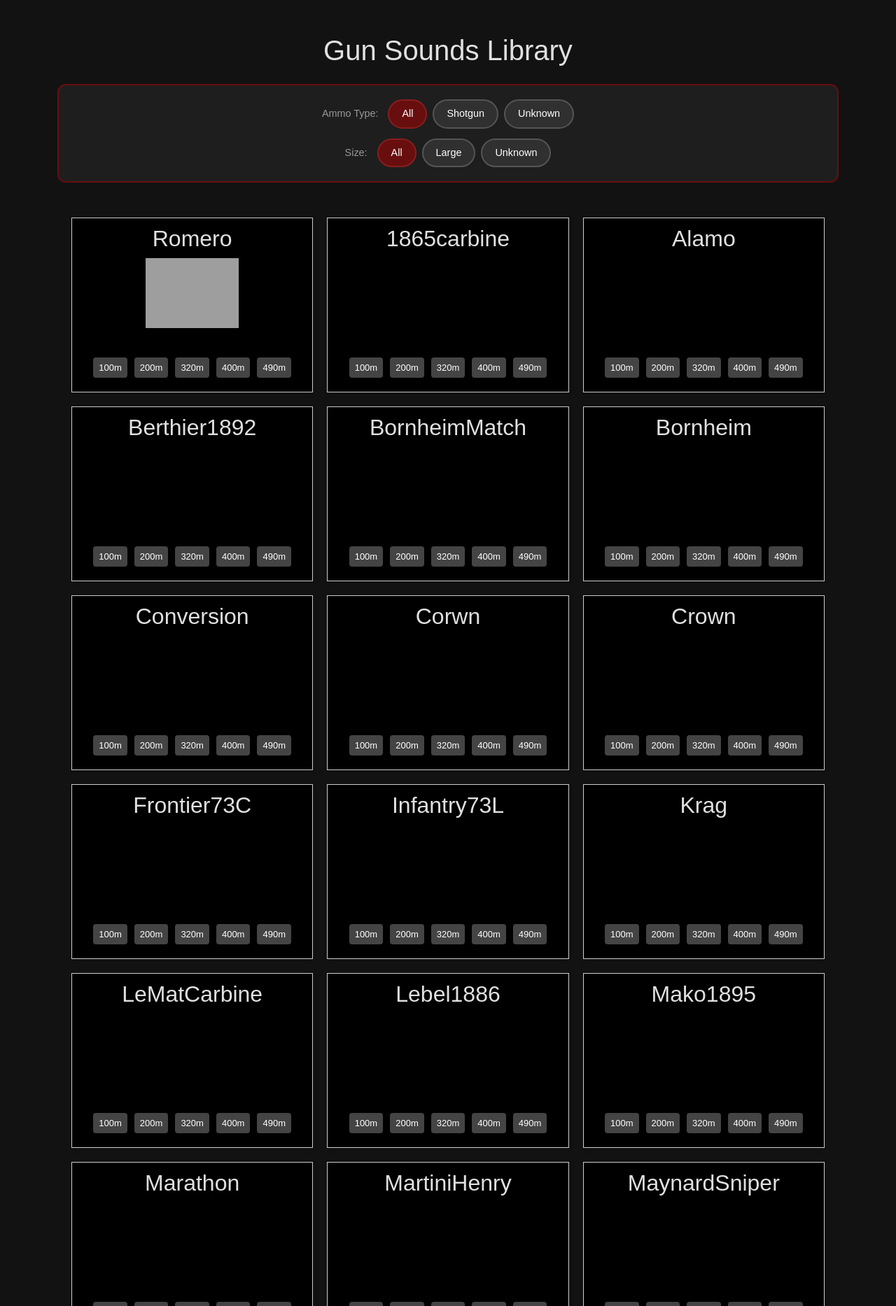
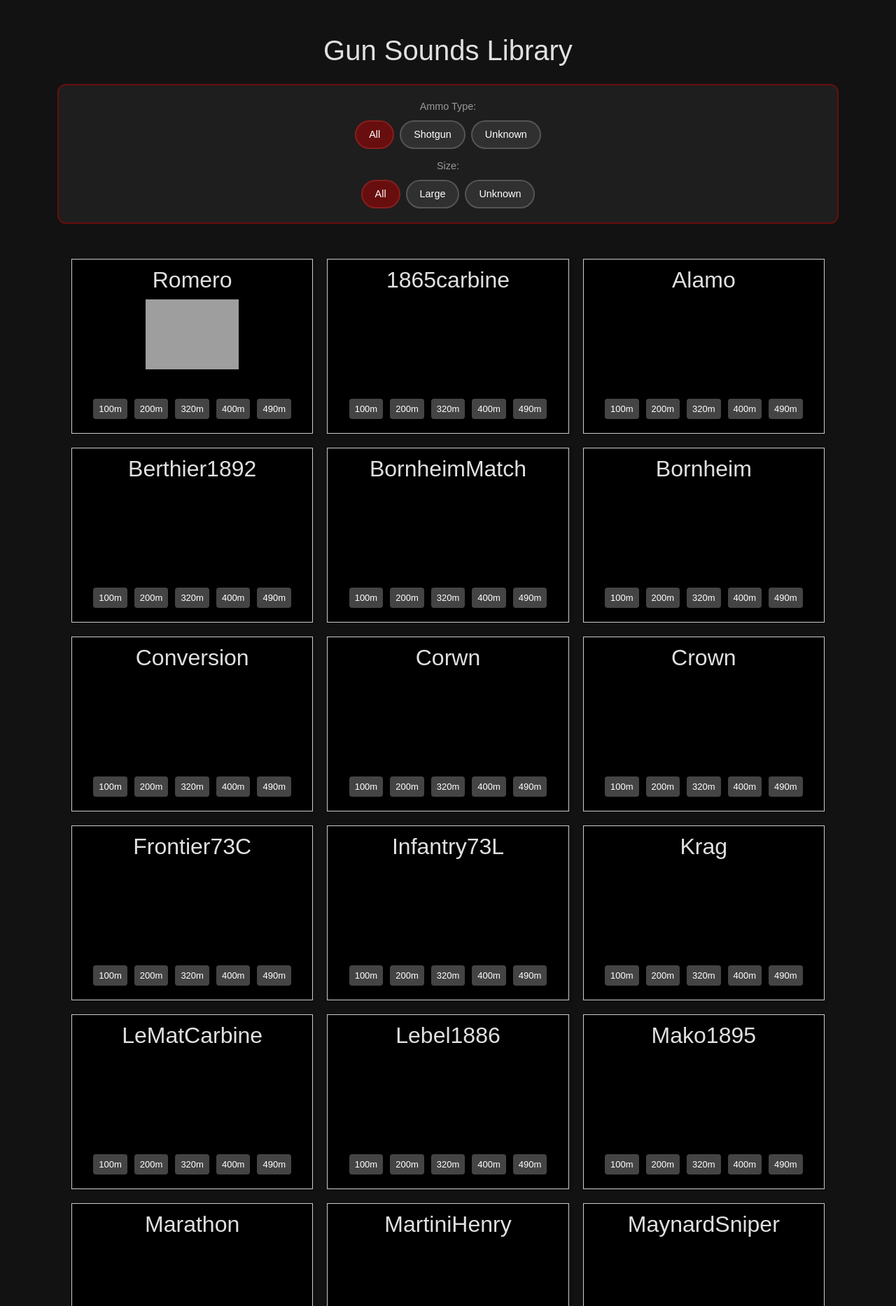
Before and after one commit to Zeddicus-Zul/djangoProject, a Django app: page /gunsounds/sounds/ in a window 1280 px wide. Shown: the part 56-1923 px from the top of the page at 70% size. Run offline with Django 5.2, Linux system fonts and the light colour scheme; data comes from the database, SQL or seed files in the repository; grey boxes are pictures that could not be loaded.

Commit message:
Align filter button groups regardless of label width
Labels ("Ammo Type:", "Size:") now sit above their button group
instead of inline before it, so both rows' buttons share the same
horizontal center and line up with each other -- previously the
differing label widths shifted each row's buttons out of alignment
even though each row was independently centered.

Co-Authored-By: Claude Sonnet 5 <noreply@anthropic.com>

```diff
--- a/gunSounds/templates/gunSounds/list.html
+++ b/gunSounds/templates/gunSounds/list.html
@@ -24,16 +24,21 @@
 
         .filter-row {
             display: flex;
-            flex-wrap: wrap;
+            flex-direction: column;
             align-items: center;
-            justify-content: center;
             gap: 8px;
         }
 
         .filter-row .filter-label {
             color: #999;
             font-size: 0.9rem;
-            margin-right: 6px;
+        }
+
+        .filter-buttons-group {
+            display: flex;
+            flex-wrap: wrap;
+            justify-content: center;
+            gap: 8px;
         }
 
         .filter-btn {
@@ -121,18 +126,22 @@
         <div class="filter-bar">
             <div class="filter-row" data-filter-group="ammo_type">
                 <span class="filter-label">Ammo Type:</span>
+                <div class="filter-buttons-group">
                     <button type="button" class="filter-btn active" data-value="">All</button>
                     {% for atype in ammo_types %}
                     <button type="button" class="filter-btn" data-value="{{ atype }}">{{ atype }}</button>
                     {% endfor %}
                 </div>
+            </div>
 
             <div class="filter-row" data-filter-group="size">
                 <span class="filter-label">Size:</span>
+                <div class="filter-buttons-group">
                     <button type="button" class="filter-btn active" data-value="">All</button>
                     {% for s in sizes %}
                     <button type="button" class="filter-btn" data-value="{{ s }}">{{ s }}</button>
                     {% endfor %}
+                </div>
             </div>
         </div>
 
```
Lines whose indentation alone changed are shown as unchanged.
